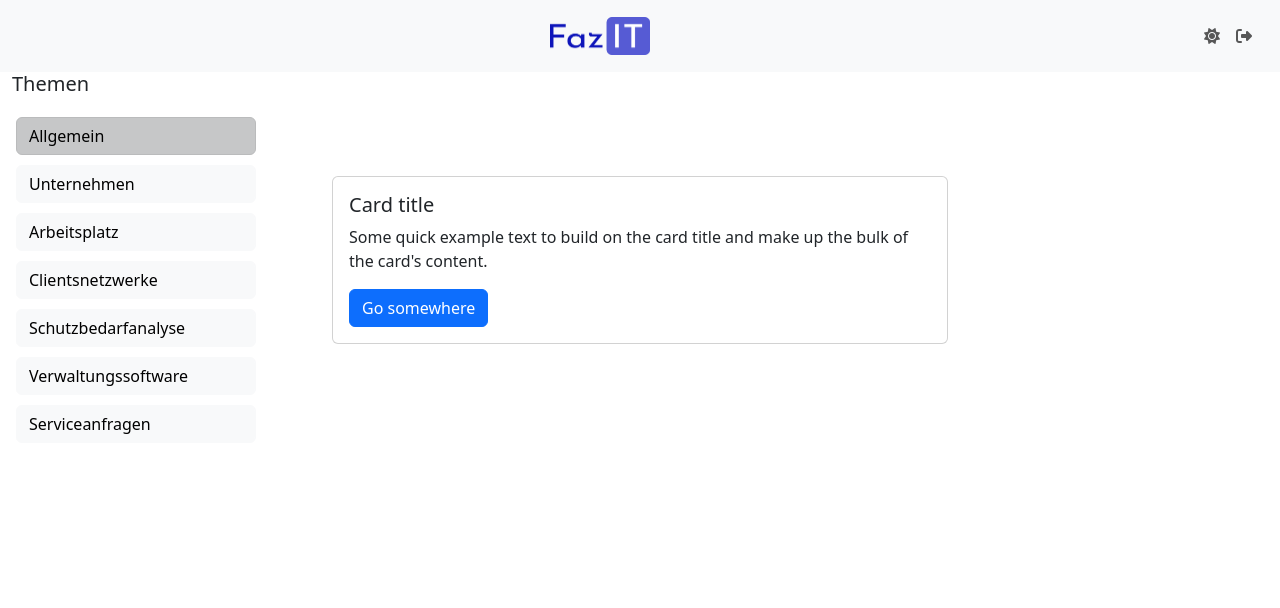
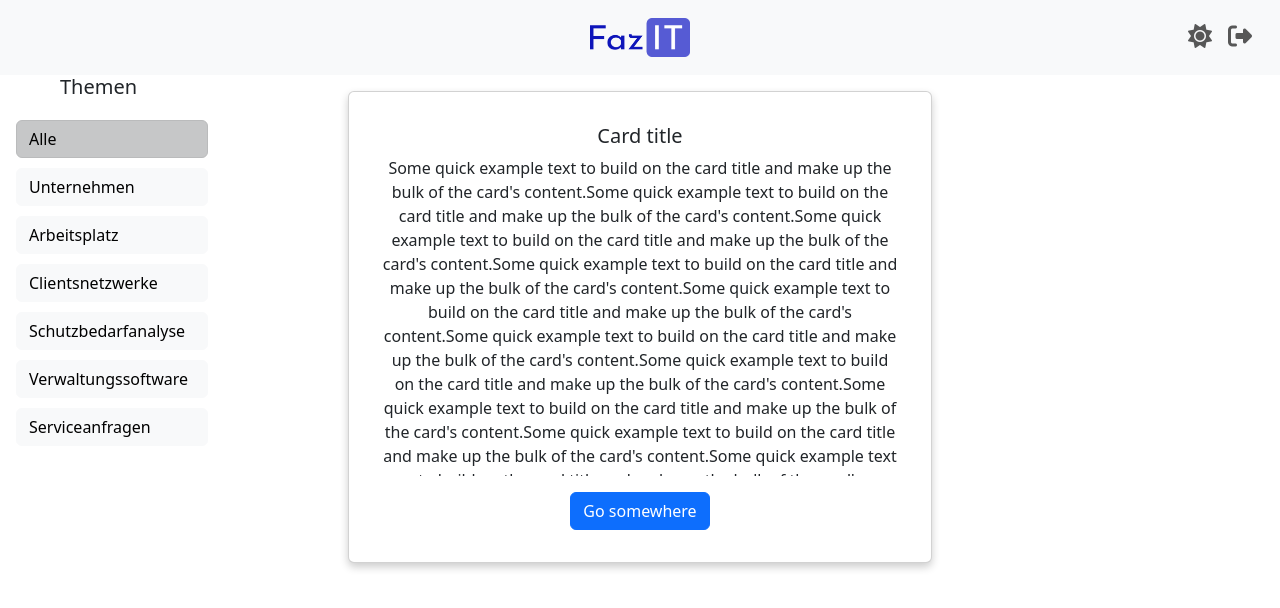
Before and after one commit to mrkaplan0/fazit-web, a plain HTML site: page cards.html in a window 1280 px wide. Drawn offline with nearby package versions, Linux system fonts and the light colour scheme.

Commit message:
add styles for questions page and replace existing stylesheets

```diff
--- a/cards.html
+++ b/cards.html
@@ -3,8 +3,8 @@
   <head>
     <meta charset="UTF-8" />
     <meta name="viewport" content="width=device-width, initial-scale=1.0" />
-    <title>Karteikarten</title>
-    <link rel="stylesheet" href="cardsstyle.css" />
+    <title>Fazit - Karten</title>
+    <link rel="stylesheet" href="styles/cardsstyle.css" />
     <link
       rel="stylesheet"
       href="https://cdnjs.cloudflare.com/ajax/libs/font-awesome/6.7.2/css/all.min.css"
@@ -23,7 +23,10 @@
           <div class="d-flex flex-grow-1"></div>
 
           <!-- Logo -->
-          <a class="navbar-brand mx-auto" href="index.html">
+          <a
+            class="navbar-brand position-absolute start-50 translate-middle-x"
+            href="index.html"
+          >
             <img src="assets/fazit_text.png" alt="Logo" width="100" />
           </a>
 
@@ -58,29 +61,69 @@
     <div class="container-fluid">
       <div class="row">
         <!-- Left ThemenList -->
-        <div class="col-md-3 theme-list d-flex flex-column align-items-start">
-          <h5 class="mb-3">Themen</h5>
-          <button type="button" class="btn btn-light active">Allgemein</button>
-          <button type="button" class="btn btn-light">Unternehmen</button>
-          <button type="button" class="btn btn-light">Arbeitsplatz</button>
-          <button type="button" class="btn btn-light">Clientsnetzwerke</button>
-          <button type="button" class="btn btn-light">
-            Schutzbedarfanalyse
-          </button>
-          <button type="button" class="btn btn-light">
-            Verwaltungssoftware
-          </button>
-          <button type="button" class="btn btn-light">Serviceanfragen</button>
+        <div class="col-12 col-md-3 theme-list d-flex flex-column align-items-start">
+          <h5 class="mb-3 d-none d-md-block ms-5">Themen</h5>
+
+          <!-- Normal List (for big Srceen) -->
+          <div class="d-none d-md-flex flex-column w-100">
+            <button type="button" class="btn btn-light active">Alle</button>
+            <button type="button" class="btn btn-light">Unternehmen</button>
+            <button type="button" class="btn btn-light">Arbeitsplatz</button>
+            <button type="button" class="btn btn-light">Clientsnetzwerke</button>
+            <button type="button" class="btn btn-light">Schutzbedarfanalyse</button>
+            <button type="button" class="btn btn-light">Verwaltungssoftware</button>
+            <button type="button" class="btn btn-light">Serviceanfragen</button>
+          </div>
+
+          <!-- Dropdown Menu (for mobile) -->
+          <div class="dropdown d-md-none w-100">
+            <button
+              class="btn btn-secondary dropdown-toggle w-100"
+              type="button"
+              id="dropdownMenuButton"
+              data-bs-toggle="dropdown"
+              aria-expanded="false"
+            >
+              Themen auswählen
+            </button>
+            <ul class="dropdown-menu w-100" aria-labelledby="dropdownMenuButton">
+              <li><a class="dropdown-item" href="#">Alle</a></li>
+              <li><a class="dropdown-item" href="#">Unternehmen</a></li>
+              <li><a class="dropdown-item" href="#">Arbeitsplatz</a></li>
+              <li><a class="dropdown-item" href="#">Clientsnetzwerke</a></li>
+              <li><a class="dropdown-item" href="#">Schutzbedarfanalyse</a></li>
+              <li><a class="dropdown-item" href="#">Verwaltungssoftware</a></li>
+              <li><a class="dropdown-item" href="#">Serviceanfragen</a></li>
+            </ul>
+          </div>
         </div>
 
+
         <!-- Card Part -->
-        <div class="col-md-6 d-flex justify-content-center align-items-center">
+        <div class="col-12 col-md-6">
           <div class="card">
             <div class="card-body">
               <h5 class="card-title">Card title</h5>
               <p class="card-text">
                 Some quick example text to build on the card title and make up
-                the bulk of the card's content.
+                the bulk of the card's content.Some quick example text to build
+                on the card title and make up the bulk of the card's
+                content.Some quick example text to build on the card title and
+                make up the bulk of the card's content.Some quick example text
+                to build on the card title and make up the bulk of the card's
+                content.Some quick example text to build on the card title and
+                make up the bulk of the card's content.Some quick example text
+                to build on the card title and make up the bulk of the card's
+                content.Some quick example text to build on the card title and
+                make up the bulk of the card's content.Some quick example text
+                to build on the card title and make up the bulk of the card's
+                content.Some quick example text to build on the card title and
+                make up the bulk of the card's content.Some quick example text
+                to build on the card title and make up the bulk of the card's
+                content.Some quick example text to build on the card title and
+                make up the bulk of the card's content.Some quick example text
+                to build on the card title and make up the bulk of the card's
+                content.
               </p>
               <a href="#" class="btn btn-primary">Go somewhere</a>
             </div>
@@ -88,11 +131,9 @@
         </div>
 
         <!-- Right space -->
-        <div class="col-md-3 right-space"></div>
+        <div class="col-12 col-md-3 right-space"></div>
       </div>
     </div>
-    <main>
-
-    </main>
+    <main></main>
   </body>
 </html>
--- a/cardsstyle.css
+++ /dev/null
@@ -1,53 +0,0 @@
-* {
-  margin: 0;
-  padding: 0;
-  font-size: 10;
-}
-
-body {
-  font-family: "Arial", sans-serif;
-  font-size: 1em;
-  background-color: #f4f4f4;
-}
-main {
-  display: inline;
-
-  align-items: center;
-  justify-content: center;
-  margin: 20px 20px;
-}
-/* Navbar logo style*/
-.logo {
-  padding: auto;
-  width: 100px;
-  height: 100px;
-  align-content: center;
-  margin: auto;
-}
-
-.container {
-  display: inline;
-}
-/* cardspage theme buttons style*/
-.theme-list {
-  width: 3em;
-  margin: 10 0;
-}
-.theme-list {
-  list-style-type: none;
-  text-decoration: none;
-}
-.theme-list button {
-  margin: 5px 4px;
-  width: 15em;
-  text-align: left;
-  transition: background-color 0.2s ease;
-}
-.theme-list button:hover {
-  background-color: #f56d91;
-  color: #f4f4f4;
-}
-.theme-list button:active {
-  background-color: #f56d91;
-  color: #f4f4f4;
-}
--- a/style.css
+++ /dev/null
@@ -1,52 +0,0 @@
-* {
-  margin: 0;
-  padding: 0;
-  font-size: 10;
-}
-
-body {
-  font-family: "Arial", sans-serif;
-  font-size: 1em;
-  background-color: #f4f4f4;
-}
-/* Navbar logo style*/
-.logo {
-  padding: auto;
-  width: 100px;
-  height: 100px;
-  align-content: center;
-  margin: auto;
-}
-/* Homepage buttons style*/
-.buttons {
-  padding: 40px 100px;
-  display: flex;
-  justify-content: center;
-  margin: 20px 20px;
-}
-.mybtn {margin-right: 10px;
-  width: 200px;
-  height: 200px;
-  border: 2px solid #f56d91;
-  border-radius: 12px;
-  background-color:  #f56d91;
-  display: flex;
-  flex-direction: column;
-  align-items: center;
-  justify-content: center;
-  text-align: center;
-  transition: all 0.3s ease-in-out;
-}
-.mybtn:hover {
-  background-color: #ff8eaa;
-}
-.mybtn i {
-  font-size: 48px;
-  color:#f4f4f4;
-  margin-bottom: 10px;
-}
-.mybtn-text {
-  font-size: 18px;
-  font-weight: 500;
-  color: #f4f4f4;
-}
--- /dev/null
+++ b/styles/cardsstyle.css
@@ -0,0 +1,65 @@
+* {
+  margin: 0;
+  padding: 0;
+  font-size: 10;
+}
+
+body {
+  font-family: "Arial", sans-serif;
+  font-size: 1em;
+  background-color: #f4f4f4;
+}
+
+/* Navbar logo style*/
+.logo {
+  padding: auto;
+  width: 100px;
+  height: 100px;
+  align-content: center;
+  margin: auto;
+}
+.nav-link i {
+  font-size: 1.5em;
+}
+
+/* cardspage theme buttons style*/
+.theme-list {
+  width: 3em;
+  margin: 10 0;
+}
+.theme-list {
+  list-style-type: none;
+  text-decoration: none;
+}
+.theme-list button {
+  margin: 5px 4px;
+  width: 12em;
+  text-align: left;
+  transition: background-color 0.2s ease;
+}
+.theme-list button:hover {
+  background-color: #f56d91;
+  color: #f4f4f4;
+}
+.theme-list button:active {
+  background-color: #f56d91;
+  color: #f4f4f4;
+}
+
+/* card */
+.card {
+  background-color: #f4f4f4;
+  border-radius: 10px;
+  box-shadow: 0 4px 8px 0 rgba(0, 0, 0, 0.2);
+  transition: 0.3s;
+ max-height: 30em;
+  margin: 1em;
+  padding: 1em;
+  display: inline-block;
+  text-align: center;
+}
+.card-text{
+  max-height: 20em;
+  overflow-y: scroll;
+  scrollbar-color: #fbc3d2 #ffffff;
+}
--- /dev/null
+++ b/styles/questionsstyle.css
@@ -0,0 +1,25 @@
+main {
+  margin: auto;
+  /* width: 80%; */
+  padding: 1em;
+  display: inline;
+  justify-content: center;
+}
+
+/* card */
+.card {
+  background-color: #f4f4f4;
+  border-radius: 10px;
+  box-shadow: 0 4px 8px 0 rgba(0, 0, 0, 0.2);
+  transition: 0.3s;
+  max-height: 30em;
+  margin: 1em;
+  padding: 1em;
+  display: inline-block;
+  text-align: center;
+}
+.card-text {
+  max-height: 20em;
+  overflow-y: scroll;
+  scrollbar-color: #fbc3d2 #ffffff;
+}
--- /dev/null
+++ b/styles/style.css
@@ -0,0 +1,55 @@
+* {
+  margin: 0;
+  padding: 0;
+  font-size: 10;
+}
+
+body {
+  font-family: "Arial", sans-serif;
+  font-size: 1em;
+  background-color: #f4f4f4;
+}
+/* Navbar logo style*/
+.logo {
+  padding: auto;
+  width: 100px;
+  height: 100px;
+  align-content: center;
+  margin: auto;
+}
+.nav-link i {
+  font-size: 1.5em;
+}
+/* Homepage buttons style*/
+.buttons {
+  padding: 40px 100px;
+  display: flex;
+  justify-content: center;
+  margin: 20px 20px;
+}
+.mybtn {margin-right: 10px;
+  width: 200px;
+  height: 200px;
+  border: 2px solid #f56d91;
+  border-radius: 12px;
+  background-color:  #f56d91;
+  display: flex;
+  flex-direction: column;
+  align-items: center;
+  justify-content: center;
+  text-align: center;
+  transition: all 0.3s ease-in-out;
+}
+.mybtn:hover {
+  background-color: #ff8eaa;
+}
+.mybtn i {
+  font-size: 48px;
+  color:#f4f4f4;
+  margin-bottom: 10px;
+}
+.mybtn-text {
+  font-size: 18px;
+  font-weight: 500;
+  color: #f4f4f4;
+}
```
Also changed, not shown: index.html (+19 -14 lines), questionspage.html (added, +99 -0 lines).
